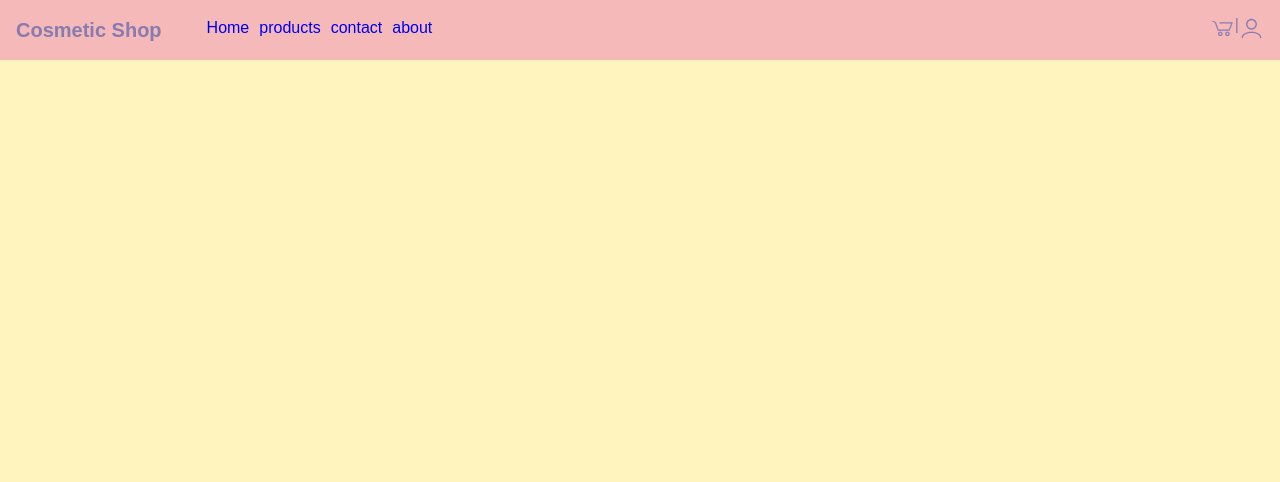
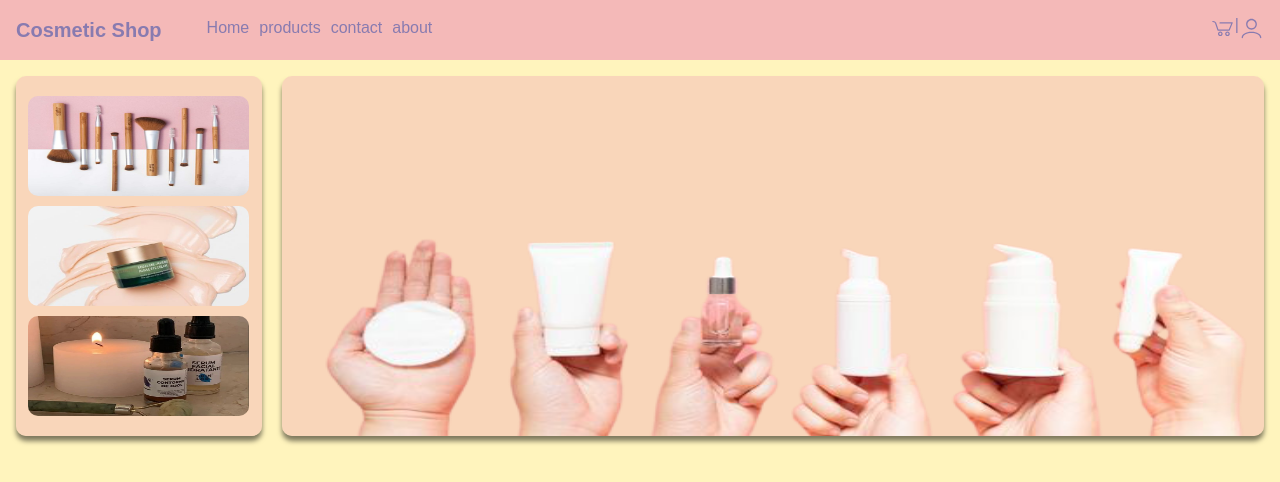
Before and after one commit to hedieh-heydari/CosmeticWebsite, a plain HTML site: page index.html in a window 1280 px wide. Drawn offline with Linux system fonts and the light colour scheme.

Commit message:
banner and some deatiles added

```diff
--- a/index.html
+++ b/index.html
@@ -1,16 +1,22 @@
 <!DOCTYPE html>
 <html lang="en">
+
 <head>
     <meta charset="UTF-8">
     <meta http-equiv="X-UA-Compatible" content="IE=edge">
     <meta name="viewport" content="width=device-width, initial-scale=1.0">
-    <title>Document</title>
+    <title>Cosmetic Shop</title>
     <link rel="stylesheet" href="style.css">
+    <link rel="shortcut icon" href="./images/fav.png" type="image/x-icon">
 </head>
+
 <body>
     <header>
         <div class="navbar">
             <div class="hamburgur-menu">
+                <svg class="svg-icon" viewBox="0 0 20 20">
+                    <path d="M10,1.445c-4.726,0-8.555,3.829-8.555,8.555c0,4.725,3.829,8.555,8.555,8.555c4.725,0,8.555-3.83,8.555-8.555C18.555,5.274,14.725,1.445,10,1.445 M10,17.654c-4.221,0-7.654-3.434-7.654-7.654c0-4.221,3.433-7.654,7.654-7.654c4.222,0,7.654,3.433,7.654,7.654C17.654,14.221,14.222,17.654,10,17.654 M14.39,10c0,0.248-0.203,0.45-0.45,0.45H6.06c-0.248,0-0.45-0.203-0.45-0.45s0.203-0.45,0.45-0.45h7.879C14.187,9.55,14.39,9.752,14.39,10 M14.39,12.702c0,0.247-0.203,0.449-0.45,0.449H6.06c-0.248,0-0.45-0.202-0.45-0.449c0-0.248,0.203-0.451,0.45-0.451h7.879C14.187,12.251,14.39,12.454,14.39,12.702 M14.39,7.298c0,0.248-0.203,0.45-0.45,0.45H6.06c-0.248,0-0.45-0.203-0.45-0.45s0.203-0.45,0.45-0.45h7.879C14.187,6.848,14.39,7.051,14.39,7.298"></path>
+                </svg>
             </div>
             <p class="brand">Cosmetic Shop</p>
             <nav>
@@ -24,7 +30,7 @@
         </div>
 
         <div class="icons">
-            <div class="login">
+            <div class="login" title="Login">
                 <svg class="svg-icon" viewBox="0 0 20 20">
                     <path fill="none"
                         d="M10,10.9c2.373,0,4.303-1.932,4.303-4.306c0-2.372-1.93-4.302-4.303-4.302S5.696,4.223,5.696,6.594C5.696,8.969,7.627,10.9,10,10.9z M10,3.331c1.801,0,3.266,1.463,3.266,3.263c0,1.802-1.465,3.267-3.266,3.267c-1.8,0-3.265-1.465-3.265-3.267C6.735,4.794,8.2,3.331,10,3.331z">
@@ -35,7 +41,7 @@
                 </svg>
             </div>
             |
-            <div class="cart">
+            <div class="cart" title="cart">
                 <svg class="svg-icon" viewBox="0 0 20 20">
                     <path fill="none"
                         d="M17.72,5.011H8.026c-0.271,0-0.49,0.219-0.49,0.489c0,0.271,0.219,0.489,0.49,0.489h8.962l-1.979,4.773H6.763L4.935,5.343C4.926,5.316,4.897,5.309,4.884,5.286c-0.011-0.024,0-0.051-0.017-0.074C4.833,5.166,4.025,4.081,2.33,3.908C2.068,3.883,1.822,4.075,1.795,4.344C1.767,4.612,1.962,4.853,2.231,4.88c1.143,0.118,1.703,0.738,1.808,0.866l1.91,5.661c0.066,0.199,0.252,0.333,0.463,0.333h8.924c0.116,0,0.22-0.053,0.308-0.128c0.027-0.023,0.042-0.048,0.063-0.076c0.026-0.034,0.063-0.058,0.08-0.099l2.384-5.75c0.062-0.151,0.046-0.323-0.045-0.458C18.036,5.092,17.883,5.011,17.72,5.011z">
@@ -51,5 +57,23 @@
 
         </div>
     </header>
+    <main>
+        <div class="mainContent">
+            <div class="banner">
+                <img src="./images/banner.png" alt="site banner">
+
+            </div>
+            <div class="sidebar">
+
+                <img src="./images/brushes.jpg" alt="makeup brushes">
+                <img src="./images/crrams.jpg" alt="creams ">
+                <img src="./images/skin sare.jpg" alt=" skin care">
+            </div>
+        </div>
+
+    </main>
+
+
 </body>
+
 </html>
--- a/style.css
+++ b/style.css
@@ -24,7 +24,9 @@ header {
     display: flex;
 
 }
+
 .hamburgur-menu {
+    padding: 0 10px;
     display: none;
 }
 
@@ -41,12 +43,14 @@ nav ul :hover{
 nav a {
     text-decoration: none;
     padding: 5px;
+    color: #887BB0;
 }
 .icons {
     display: flex;
     flex-direction: row-reverse;
 
 }
+
 .svg-icon {
     width: 25px;
     height: 25px;
@@ -61,3 +65,49 @@ nav a {
   .svg-icon rect {
     fill: #887BB0;
   }
+
+
+  .mainContent {
+      display: flex;
+      flex-direction: row-reverse;
+      margin: 1rem ;
+      height: 360px;
+  }
+  .banner {
+      width: 80%;
+  }
+  .banner img {
+      width: 100%;
+      height: 100%;
+      border-radius: 10px;
+  }
+
+
+  .sidebar {
+      display: flex;
+      flex-direction: column;
+      width: 20%;
+      margin-right: 20px;
+  }
+  .sidebar , .banner {
+      display: flex;
+      justify-content: center;
+      align-items: center;
+      border-radius: 10px;
+      box-shadow: 0 5px 5px rgba(0, 0, 0 , 0.5);
+      background: rgba(244, 185, 184, 0.5);
+
+  }
+
+  .sidebar img {
+      height: 100px;
+      width: 90%;
+      margin: 5px;
+      border-radius: 10px;
+  }
+  .brushes {
+      background: url(./images/brushes.jpg);
+      height: 100px;
+      width: 90%;
+      background-position: center;
+  }
```
Also changed, not shown: images/banner.png (added), images/brushes.jpg (added), images/crrams.jpg (added), images/fav.png (added), images/skin sare.jpg (added).
